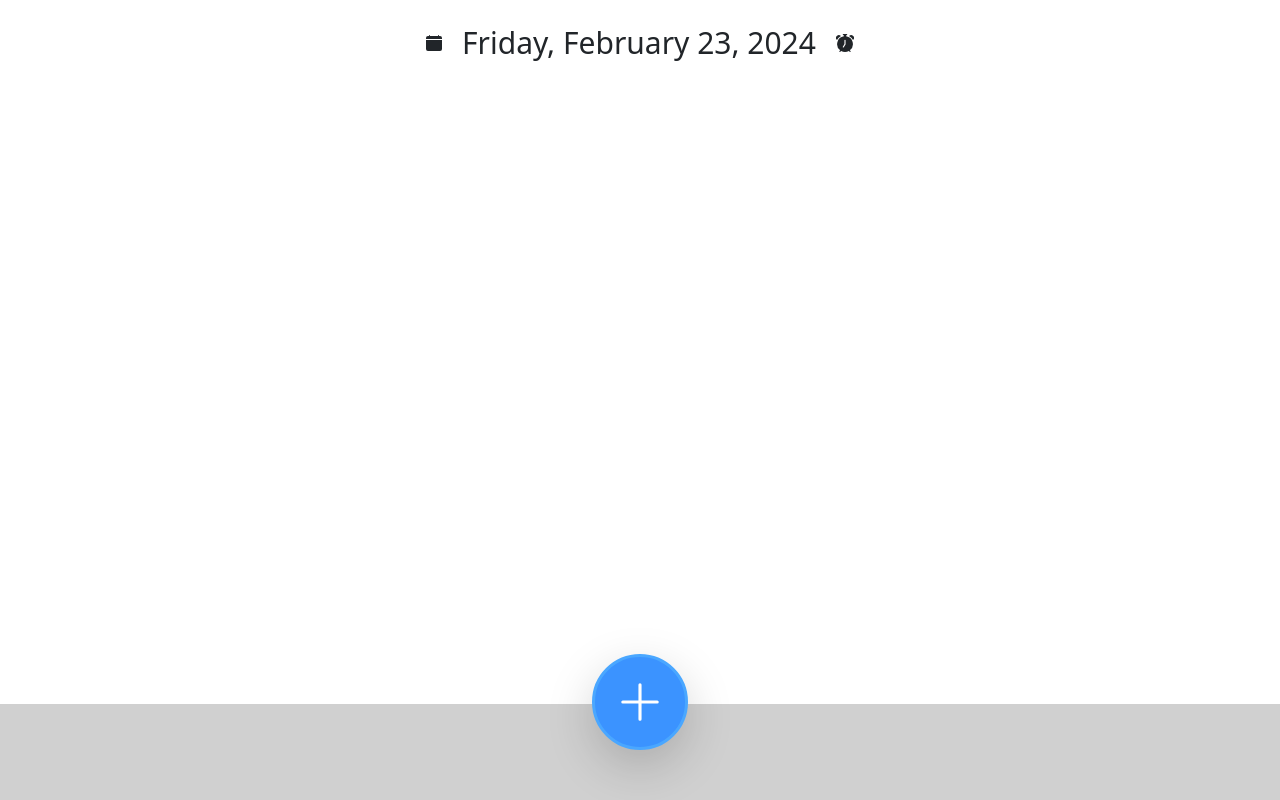
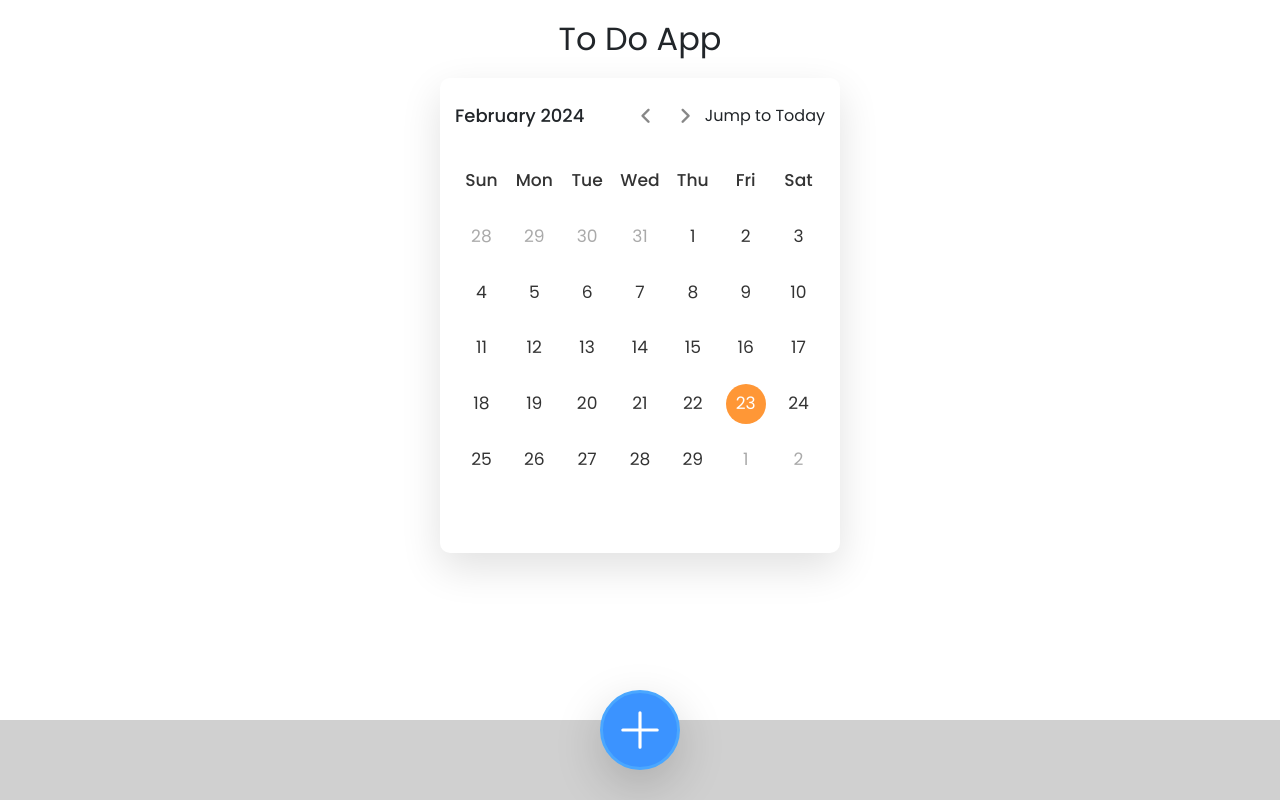
Before and after one commit to KyeClevenger/ToDoApp, a plain HTML site: page index.html in a window 1280 px wide. Drawn offline with nearby package versions, Linux system fonts and the light colour scheme.

Commit message:
fridaytwo

```diff
--- a/index.html
+++ b/index.html
@@ -11,21 +11,40 @@
     <script defer src="https://cdn.jsdelivr.net/npm/bootstrap@5.3.2/dist/js/bootstrap.bundle.min.js"
         integrity="sha384-C6RzsynM9kWDrMNeT87bh95OGNyZPhcTNXj1NW7RuBCsyN/o0jlpcV8Qyq46cDfL"
         crossorigin="anonymous"></script>
+    <link rel="stylesheet"
+        href="https://fonts.googleapis.com/css2?family=Material+Symbols+Rounded:opsz,wght,FILL,GRAD@20..48,100..700,0..1,-50..200">
     <script defer src="./script.js"></script>
     <title>To Do App</title>
 </head>
 
 <body>
-    <div class="justify-center items-center flex text-center">
-        <svg xmlns="http://www.w3.org/2000/svg" width="16" height="16" fill="currentColor" class="bi bi-calendar-fill"
-            viewBox="0 0 16 16">
-            <path
-                d="M3.5 0a.5.5 0 0 1 .5.5V1h8V.5a.5.5 0 0 1 1 0V1h1a2 2 0 0 1 2 2v11a2 2 0 0 1-2 2H2a2 2 0 0 1-2-2V5h16V4H0V3a2 2 0 0 1 2-2h1V.5a.5.5 0 0 1 .5-.5" />
-        </svg>
-        <div class="datetime" id="datetime"></div>
-        <svg xmlns="http://www.w3.org/2000/svg" width="18" height="18" fill="currentColor" class="bi bi-alarm-fill" viewBox="0 0 16 16">
-            <path d="M6 .5a.5.5 0 0 1 .5-.5h3a.5.5 0 0 1 0 1H9v1.07a7.001 7.001 0 0 1 3.274 12.474l.601.602a.5.5 0 0 1-.707.708l-.746-.746A6.97 6.97 0 0 1 8 16a6.97 6.97 0 0 1-3.422-.892l-.746.746a.5.5 0 0 1-.707-.708l.602-.602A7.001 7.001 0 0 1 7 2.07V1h-.5A.5.5 0 0 1 6 .5m2.5 5a.5.5 0 0 0-1 0v3.362l-1.429 2.38a.5.5 0 1 0 .858.515l1.5-2.5A.5.5 0 0 0 8.5 9zM.86 5.387A2.5 2.5 0 1 1 4.387 1.86 8.04 8.04 0 0 0 .86 5.387M11.613 1.86a2.5 2.5 0 1 1 3.527 3.527 8.04 8.04 0 0 0-3.527-3.527"/>
-        </svg>
+    <div class="justify-center items-center flex text-center flex-col">
+        <div class="toDoAppLogo">
+            <h1>To Do App</h1>
+        </div>
+        <div class="wrapper">
+            <header>
+                <p class="current-date"></p>
+                <div class="icons">
+                    <span id="prev" class="material-symbols-rounded">chevron_left</span>
+                    <span id="next" class="material-symbols-rounded">chevron_right</span>
+                </div>
+                <button id="jumpToToday">Jump to Today</button>
+            </header>
+            <div class="calendar">
+                <ul class="weeks">
+                    <li>Sun</li>
+                    <li>Mon</li>
+                    <li>Tue</li>
+                    <li>Wed</li>
+                    <li>Thu</li>
+                    <li>Fri</li>
+                    <li>Sat</li>
+                </ul>
+                <ul class="days"></ul>
+            </div>
+        </div>
+
     </div>
     <!-- <div class="justify-center items-center flex text-center flex-col w-screen h-screen">
         <form onsubmit="return false;" class="flex flex-col">
@@ -51,7 +70,7 @@
             </div>
         </div> -->
     <div class="footer">
-        <div class="addTask justify-center items-center flex text-center w-24 h-24 shadow-lg shadow-indigo-500/40">
+        <div class="addTask justify-center items-center flex text-center w-20 h-20 shadow-lg shadow-indigo-500/40">
             <svg xmlns="http://www.w3.org/2000/svg" width="50" height="50" fill="currentColor" class="bi bi-plus-lg"
                 viewBox="0 0 16 16">
                 <path fill-rule="evenodd"
--- a/script.js
+++ b/script.js
@@ -190,15 +190,65 @@
 //     }
 // };
 
+document.addEventListener('DOMContentLoaded', function () {
+    const daysTag = document.querySelector(".days"),
+        currentDate = document.querySelector(".current-date"),
+        prevNextIcon = document.querySelectorAll(".icons span"),
+        jumpToTodayButton = document.getElementById('jumpToToday');
 
+    let date = new Date(),
+        currYear = date.getFullYear(),
+        currMonth = date.getMonth();
 
-function updateDateTime() {
-    var currentDate = new Date();
-    var options = { weekday: 'long', year: 'numeric', month: 'long', day: 'numeric'};
-    var formattedDate = currentDate.toLocaleDateString('en-US', options);
+    const months = ["January", "February", "March", "April", "May", "June", "July",
+        "August", "September", "October", "November", "December"];
 
-    document.getElementById('datetime').innerHTML = formattedDate;
-}
+    const renderCalendar = () => {
+        let firstDayofMonth = new Date(currYear, currMonth, 1).getDay(),
+            lastDateofMonth = new Date(currYear, currMonth + 1, 0).getDate(),
+            lastDayofMonth = new Date(currYear, currMonth, lastDateofMonth).getDay(),
+            lastDateofLastMonth = new Date(currYear, currMonth, 0).getDate();
+        let liTag = "";
+        for (let i = firstDayofMonth; i > 0; i--) {
+            liTag += `<li class="inactive">${lastDateofLastMonth - i + 1}</li>`;
+        }
+        for (let i = 1; i <= lastDateofMonth; i++) {
+            let isToday = i === date.getDate() && currMonth === new Date().getMonth() &&
+                currYear === new Date().getFullYear() ? "active" : "";
+            liTag += `<li class="${isToday}">${i}</li>`;
+        }
+        for (let i = lastDayofMonth; i < 6; i++) {
+            liTag += `<li class="inactive">${i - lastDayofMonth + 1}</li>`;
+        }
+        currentDate.innerText = `${months[currMonth]} ${currYear}`;
+        daysTag.innerHTML = liTag;
+    };
 
-setInterval(updateDateTime, 1000);
-updateDateTime();
+    const updateCalendar = () => {
+        currentDate.textContent = new Date().toLocaleDateString();
+        renderCalendar();
+    };
+
+    renderCalendar();
+
+    prevNextIcon.forEach(icon => {
+        icon.addEventListener("click", () => {
+            currMonth = icon.id === "prev" ? currMonth - 1 : currMonth + 1;
+            if (currMonth < 0 || currMonth > 11) {
+                date = new Date(currYear, currMonth, new Date().getDate());
+                currYear = date.getFullYear();
+                currMonth = date.getMonth();
+            } else {
+                date = new Date();
+            }
+            renderCalendar();
+        });
+    });
+
+    jumpToTodayButton.addEventListener('click', function () {
+        date = new Date();
+        currYear = date.getFullYear();
+        currMonth = date.getMonth();
+        updateCalendar();
+    });
+});
--- a/style.scss
+++ b/style.scss
@@ -1,11 +1,115 @@
-body{
-    padding: 0;
-    margin: 0;
+@import url("https://fonts.googleapis.com/css2?family=Poppins:wght@400;500;600&display=swap");
+
+* {
+  margin: 0;
+  padding: 0;
+  font-family: "Poppins", sans-serif;
 }
+
+.wrapper {
+    position: relative;
+    width: 400px;
+    background: #fff;
+    border-radius: 10px;
+    box-shadow: 0 15px 40px rgba(0, 0, 0, 0.12);
+    margin-bottom: 200px;
+  }
+
+  .wrapper header {
+    height: 75px;
+    display: flex;
+    align-items: center;
+    justify-content: space-between;
+    padding: 15px;
+}
+
+
+header .icons {
+  display: flex;
+  padding: 10px;
+}
+header .icons span {
+  height: 38px;
+  width: 38px;
+  margin: 0 1px;
+  cursor: pointer;
+  color: #878787;
+  text-align: center;
+  line-height: 38px;
+  font-size: 1.9rem;
+  user-select: none;
+  border-radius: 50%;
+}
+.icons span:last-child {
+  margin-right: -10px;
+}
+header .icons span:hover {
+  background: #f2f2f2;
+}
+header .current-date {
+    font-size: 1.125rem;
+    font-weight: 500;
+    flex-grow: 1;
+    text-align: left;
+}
+.calendar {
+    height: 400px;
+    padding: 15px;
+  }
+
+.calendar ul {
+  display: flex;
+  flex-wrap: wrap;
+  list-style: none;
+  text-align: center;
+}
+.calendar .days {
+  margin-bottom: 20px;
+}
+.calendar li {
+  color: #333;
+  width: calc(100% / 7);
+  font-size: 1.07rem;
+}
+.calendar .weeks li {
+  font-weight: 500;
+  cursor: default;
+}
+.calendar .days li {
+  z-index: 1;
+  cursor: pointer;
+  position: relative;
+  margin-top: 30px;
+}
+.days li.inactive {
+  color: #aaa;
+}
+.days li.active {
+  color: #fff;
+}
+.days li::before {
+  position: absolute;
+  content: "";
+  left: 50%;
+  top: 50%;
+  height: 40px;
+  width: 40px;
+  z-index: -1;
+  border-radius: 50%;
+  transform: translate(-50%, -50%);
+}
+.days li.active::before {
+  background: #ff9736;
+}
+.days li:not(.active):hover::before {
+  background: #f2f2f2;
+}
+
 
 .footer {
     position: fixed;
     bottom: 0;
+    height: 10%;
     width: 100%;
     display: flex;
     align-items: center;
@@ -13,21 +117,15 @@ body{
     background-color: rgba(146, 146, 146, 0.427);
     color: white;
     text-align: center;
-}
+  }
 
-.addTask{
+  .addTask {
     background-color: rgb(59, 147, 255);
     border: 3px solid rgb(74, 167, 255);
     position: relative;
-    bottom: 50px;
+    bottom: 30px;
     border-radius: 50%;
-}
-
-.datetime {
-    text-align: center;
-    font-size: 30px;
-    padding: 20px;
-}
+  }
 
 
 // .completed {
@@ -96,3 +194,10 @@ body{
 //     border-radius: 20px;
 //     box-shadow: 6px 6px 20px black;
 // }
+
+
+
+.toDoAppLogo{
+    font-size: 2rem;
+    padding: 20px;
+}
```
Also changed, not shown: style.css, 1 other file.
